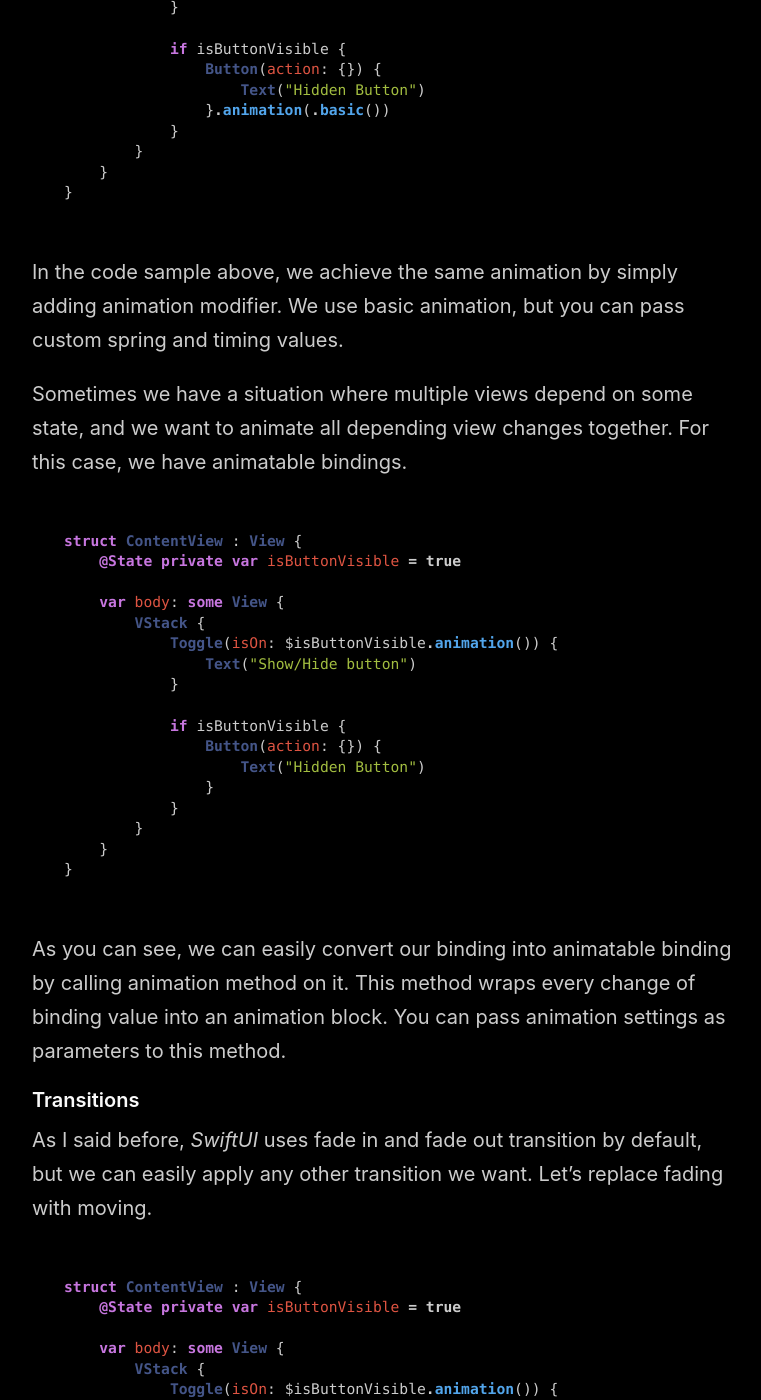
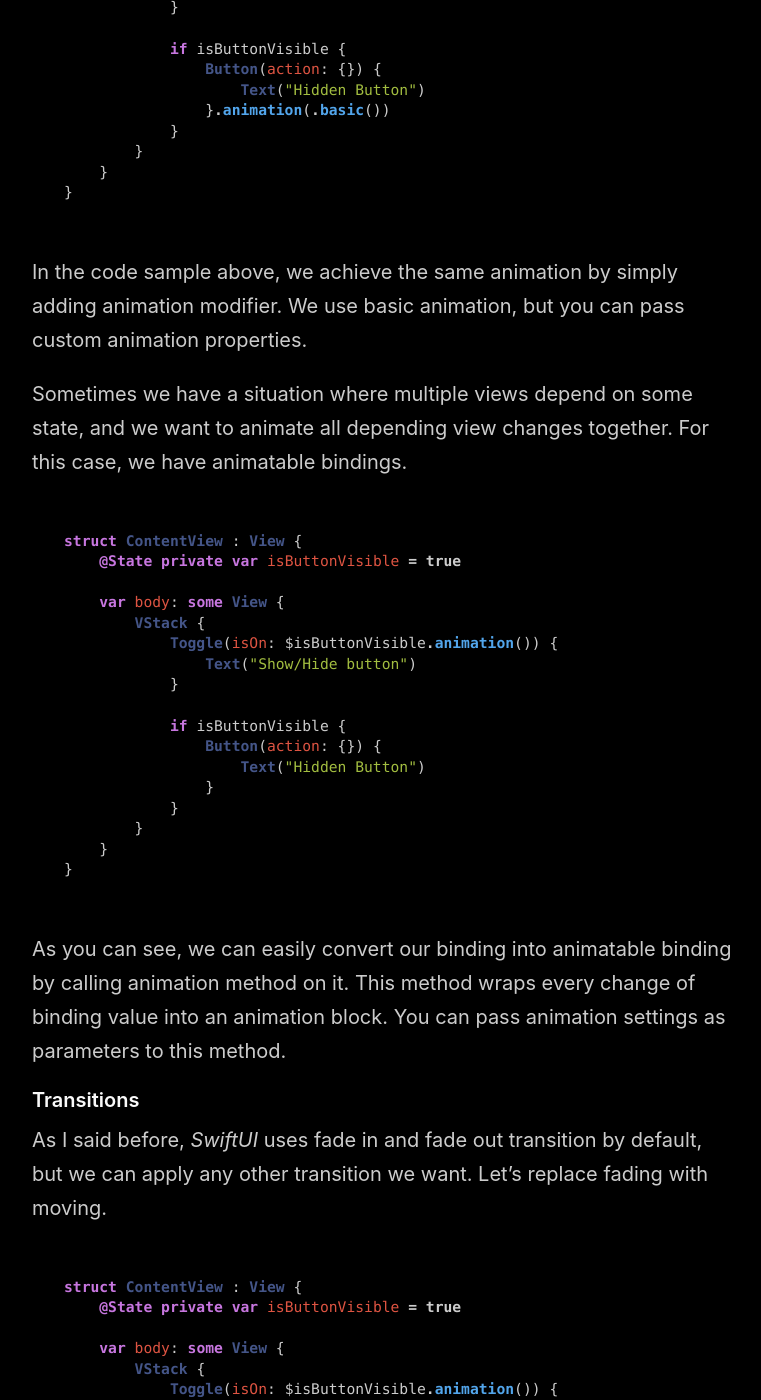
Before and after one commit to mecid/mecid.github.io, a Jekyll site: the page built from _posts/2019-06-26-animations-in-swiftui.md, in a window 1280 px wide and 1400 px high, scrolled down 1445 px. Shown: the whole window, without its empty margins (258-1019 px from the left). Built offline with Jekyll 4.4.1, drawn with Linux system fonts in a browser that asks for light colours; some of the changed text lies outside the part shown.

Commit message:
Update 2019-06-26-animations-in-swiftui.md

````diff
--- a/_posts/2019-06-26-animations-in-swiftui.md
+++ b/_posts/2019-06-26-animations-in-swiftui.md
@@ -56,7 +56,7 @@
 }
 ```
 
-In the code sample above, we achieve the same animation by simply adding animation modifier. We use basic animation, but you can pass custom spring and timing values.
+In the code sample above, we achieve the same animation by simply adding animation modifier. We use basic animation, but you can pass custom animation properties.
 
 Sometimes we have a situation where multiple views depend on some state, and we want to animate all depending view changes together. For this case, we have animatable bindings.
 
@@ -84,7 +84,7 @@
 
 #### Transitions
 
-As I said before, *SwiftUI* uses fade in and fade out transition by default, but we can easily apply any other transition we want. Let's replace fading with moving.
+As I said before, *SwiftUI* uses fade in and fade out transition by default, but we can apply any other transition we want. Let's replace fading with moving.
 
 ```swift
 struct ContentView : View {
@@ -106,7 +106,7 @@
 }
 ```
 
-As you can see in the example above, we attach transition modifier to the view. *SwiftUI* has a bunch of ready to use transitions like *move*, *slide*, *scale*, *offset*, *opacity*, etc. We can easily combine them into a single transition. Let's take a look at the example.
+In the example above, we attach transition modifier to the view. *SwiftUI* has a bunch of ready to use transitions like *move*, *slide*, *scale*, *offset*, *opacity*, etc. We can combine them into a single transition. Let's take a look at the example.
 
 ```swift
 extension AnyTransition {
@@ -171,5 +171,4 @@
 **Bonus tip: We can pass here combined transition which we created before.**
 
 #### Conclusion
-Today we discussed multiple ways of animating changes in *SwiftUI*. It totally depends on you and on use-case which way you have to choose.
-By spending more and more time with *SwiftUI*, I understand that it is already a compelling framework. Feel free to follow me on [Twitter](https://twitter.com/mecid) and ask your questions related to this post. Thanks for reading and see you next week!
+Today we discussed multiple ways of animating changes in *SwiftUI*. It totally depends on you and on use-case which way you have to choose. By spending more and more time with *SwiftUI*, I understand that it is already a compelling framework. Feel free to follow me on [Twitter](https://twitter.com/mecid) and ask your questions related to this post. Thanks for reading and see you next week!
````
